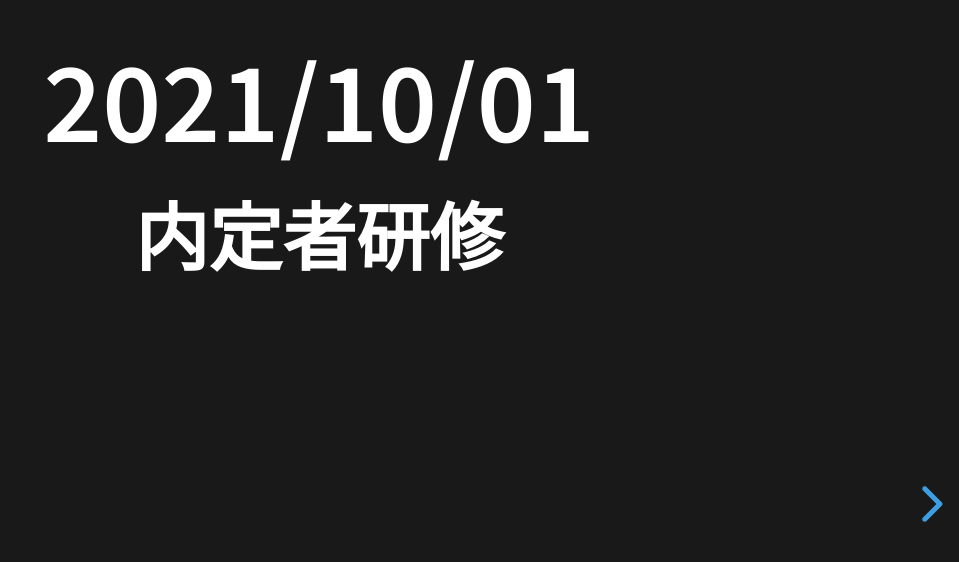
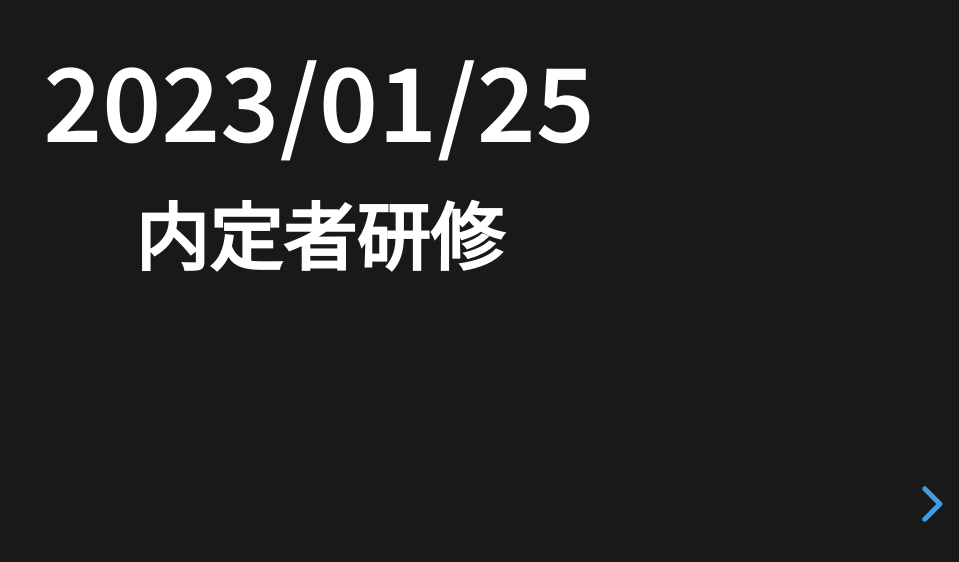
Before and after one commit to JapanComputerServicesInc/training-for-prospective-employees, a website: page docs/PITCHME.html in a window 1280 px wide. Shown: the part 234-796 px from the top of the page, without its empty margins (321-1280 px from the left). Drawn offline with nearby package versions, Linux system fonts and the light colour scheme; some packages are replaced by stand-ins of ours.

Commit message:
npm run build

```diff
--- a/docs/PITCHME.html
+++ b/docs/PITCHME.html
@@ -15,7 +15,7 @@
   </head>
   <body>
     <div class="reveal">
-      <div class="slides"><section  data-markdown><script type="text/template"># 2021/10/01
+      <div class="slides"><section  data-markdown><script type="text/template"># 2023/01/25
 ## 内定者研修
 </script></section><section  data-markdown><script type="text/template">
 ### 今日やること😇
```
Also changed, not shown: docs/index.html (+1 -1 lines).
